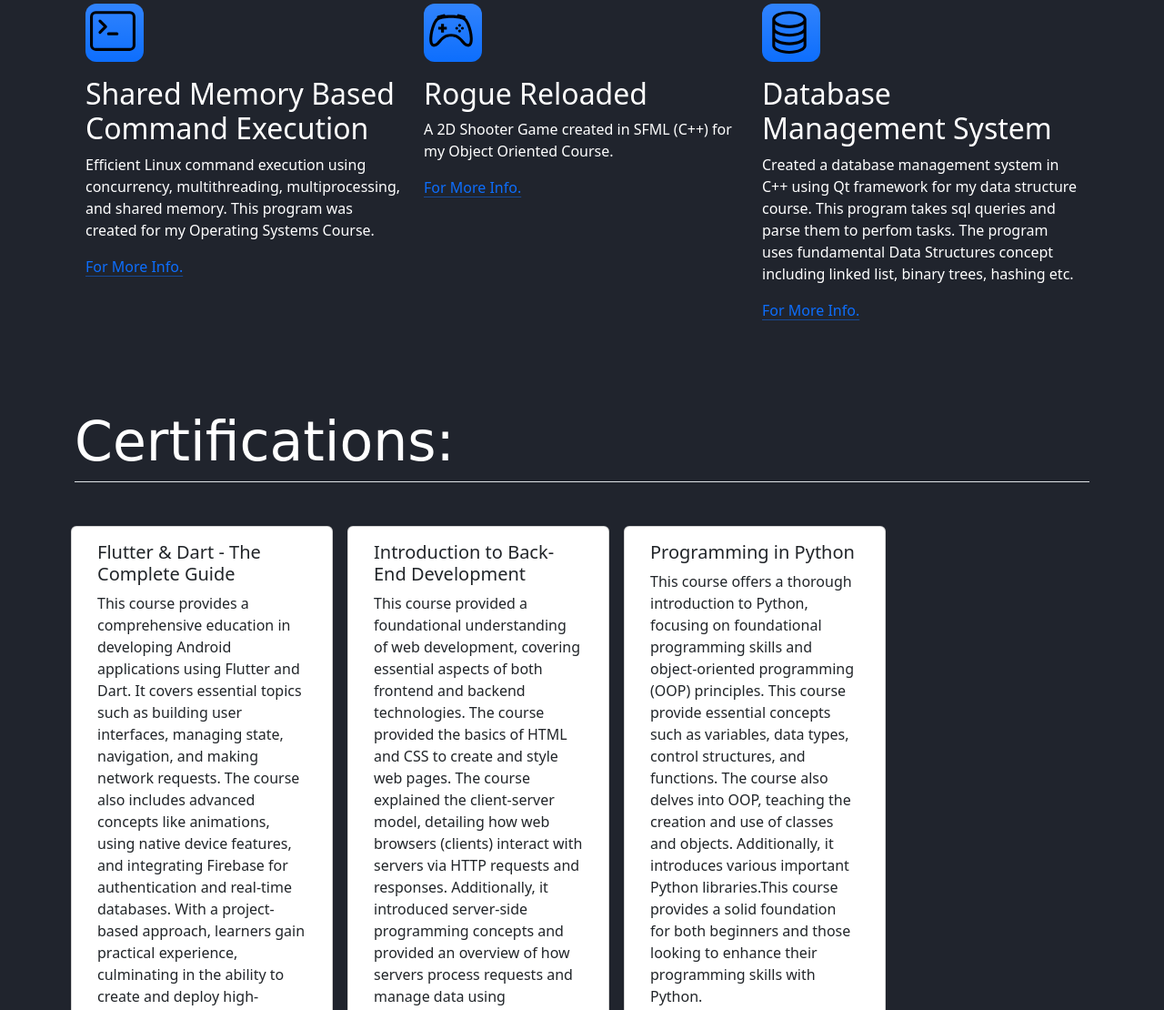
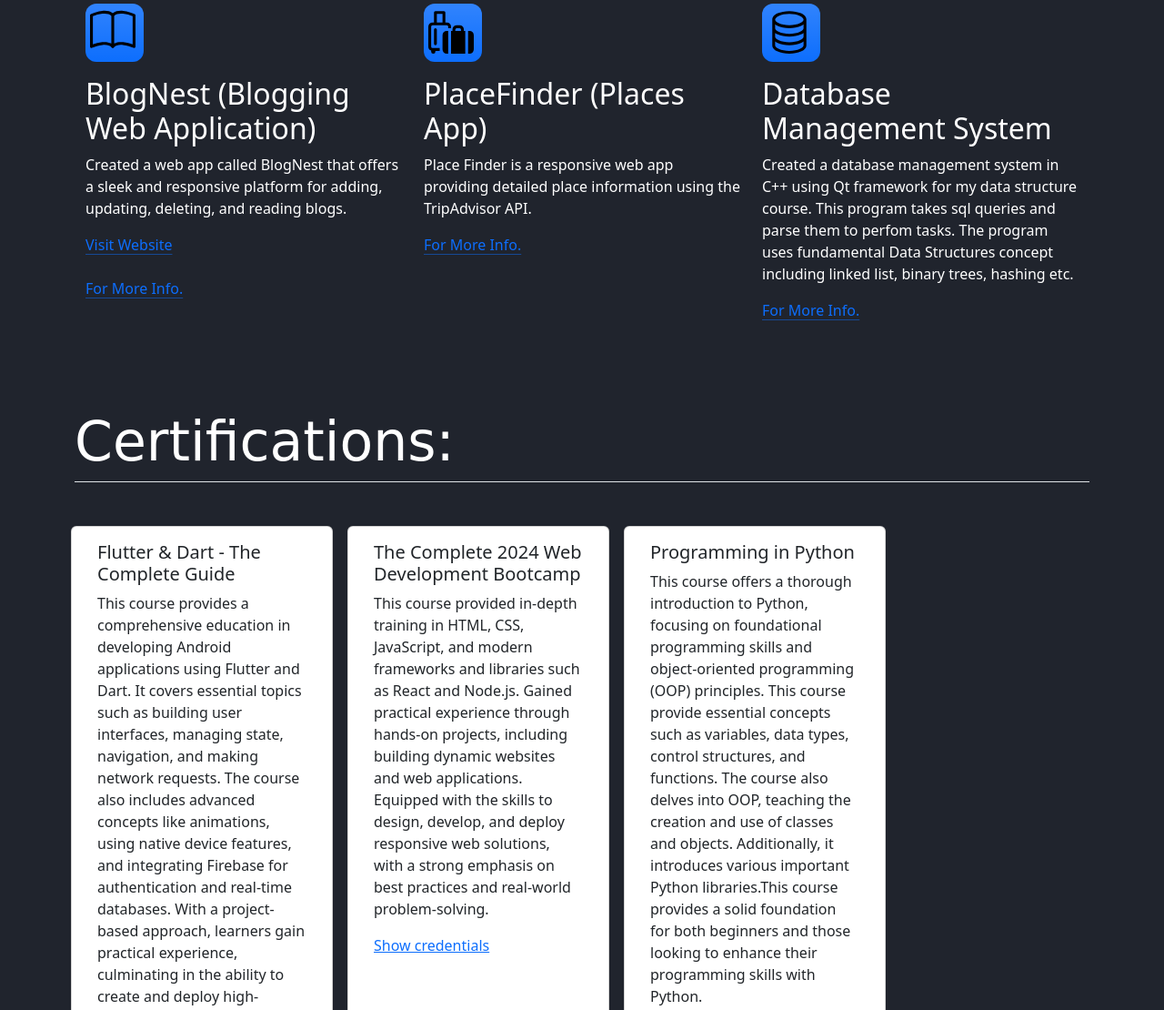
Before and after one commit to Mussab2003/portfolio-website, a plain HTML site: page index.html in a window 1280 px wide. Shown: the part 1690-2800 px from the top of the page at 91% size. Drawn offline with nearby package versions, Linux system fonts and the light colour scheme; a web font is replaced by a local one.

Commit message:
Updated Projects

```diff
--- a/index.html
+++ b/index.html
@@ -47,8 +47,8 @@
                   >Home</a
                 >
               </li>
-              <a class="nav-link text-white" href="#about">About</a>
-              <li class="nav-item"></li>
+
+              <li class="nav-item"><a class="nav-link text-white" href="#about">About</a></li>
               <li class="nav-item">
                 <a class="nav-link text-white" href="#projects">Project</a>
               </li>
@@ -104,21 +104,26 @@
           <div class="feature col">
             <div class="feature-icon bg-primary bg-gradient">
               <img
-                src="./assets/images/terminal.svg"
+                src="./assets/images/book.svg"
                 height="60px"
                 style="padding: 5px"
               />
             </div>
             <h2 class="text-white mt-3">
-              Shared Memory Based Command Execution
+              BlogNest (Blogging Web Application)
             </h2>
             <p class="text-white">
-              Efficient Linux command execution using concurrency,
-              multithreading, multiprocessing, and shared memory. This program
-              was created for my Operating Systems Course.
+              Created a web app called BlogNest that offers a sleek and responsive platform for adding, updating, deleting, and reading blogs.
             </p>
             <a
-              href="https://github.com/Mussab2003/Shared-Memory-Based-Command-Execution_OS/" target="_blank"
+              href="https://blog-nest-9e2b78917c42.herokuapp.com/"
+              class="icon-link"
+            >
+              Visit Website
+            </a>
+            <br><br>
+            <a
+              href="https://github.com/Mussab2003/blog-application" target="_blank"
               class="icon-link"
             >
               For More Info.
@@ -127,17 +132,16 @@
           <div class="feature col">
             <div class="feature-icon bg-primary bg-gradient">
               <img
-                src="./assets/images/controller.svg"
+                src="./assets/images/luggage-fill.svg"
                 height="60px"
                 style="padding: 5px"
               />
             </div>
-            <h2 class="text-white mt-3">Rogue Reloaded</h2>
+            <h2 class="text-white mt-3">PlaceFinder (Places App)</h2>
             <p class="text-white">
-              A 2D Shooter Game created in SFML (C++) for my Object Oriented
-              Course.
+              Place Finder is a responsive web app providing detailed place information using the TripAdvisor API.
             </p>
-            <a href="https://github.com/Mussab2003/Rogue-Reloaded" target="_blank" class="icon-link">
+            <a href="https://github.com/Mussab2003/Places-App" target="_blank" class="icon-link">
               For More Info.
             </a>
           </div>
@@ -197,17 +201,9 @@
           </div>
           <div class="card mx-2">
             <div class="card-body">
-              <h5 class="card-title">Introduction to Back-End Development</h5>
+              <h5 class="card-title">The Complete 2024 Web Development Bootcamp</h5>
               <p class="card-text">
-                This course provided a foundational understanding of web
-                development, covering essential aspects of both frontend and
-                backend technologies. The course provided the basics of HTML and
-                CSS to create and style web pages. The course explained the
-                client-server model, detailing how web browsers (clients)
-                interact with servers via HTTP requests and responses.
-                Additionally, it introduced server-side programming concepts and
-                provided an overview of how servers process requests and manage
-                data using databases.
+                This course provided in-depth training in HTML, CSS, JavaScript, and modern frameworks and libraries such as React and Node.js. Gained practical experience through hands-on projects, including building dynamic websites and web applications. Equipped with the skills to design, develop, and deploy responsive web solutions, with a strong emphasis on best practices and real-world problem-solving.
               </p>
               <a
                 href="https://www.coursera.org/account/accomplishments/verify/SU97A6W2D2CK" target="_blank"
@@ -231,7 +227,7 @@
                 to enhance their programming skills with Python.
               </p>
               <a
-                href="https://www.coursera.org/account/accomplishments/verify/2R6D3VA6VY4D" target="_blank"
+                href="https://www.udemy.com/certificate/UC-80ac0e64-5dd2-4878-88ac-b9861e397bc9/" target="_blank"
                 class="card-link"
                 >Show credentials</a
               >
@@ -303,5 +299,7 @@
       integrity="sha384-YvpcrYf0tY3lHB60NNkmXc5s9fDVZLESaAA55NDzOxhy9GkcIdslK1eN7N6jIeHz"
       crossorigin="anonymous"
     ></script>
+    <script src="https://code.jquery.com/jquery-3.7.1.js" integrity="sha256-eKhayi8LEQwp4NKxN+CfCh+3qOVUtJn3QNZ0TciWLP4=" crossorigin="anonymous"></script>
+  <script src="./index.js" charset="UTF-8"></script>
   </body>
 </html>
--- /dev/null
+++ b/index.js
@@ -0,0 +1,8 @@
+//alert("Hello");
+$(".main-image").hide().fadeIn(5000);
+
+// $(window).on("scroll", function (){
+//     $(".main-image").animate({
+//         top: '+=1000px'
+//     }, 2000)
+// });
```
Also changed, not shown: assets/images/book.svg (added), assets/images/luggage-fill.svg (added).
